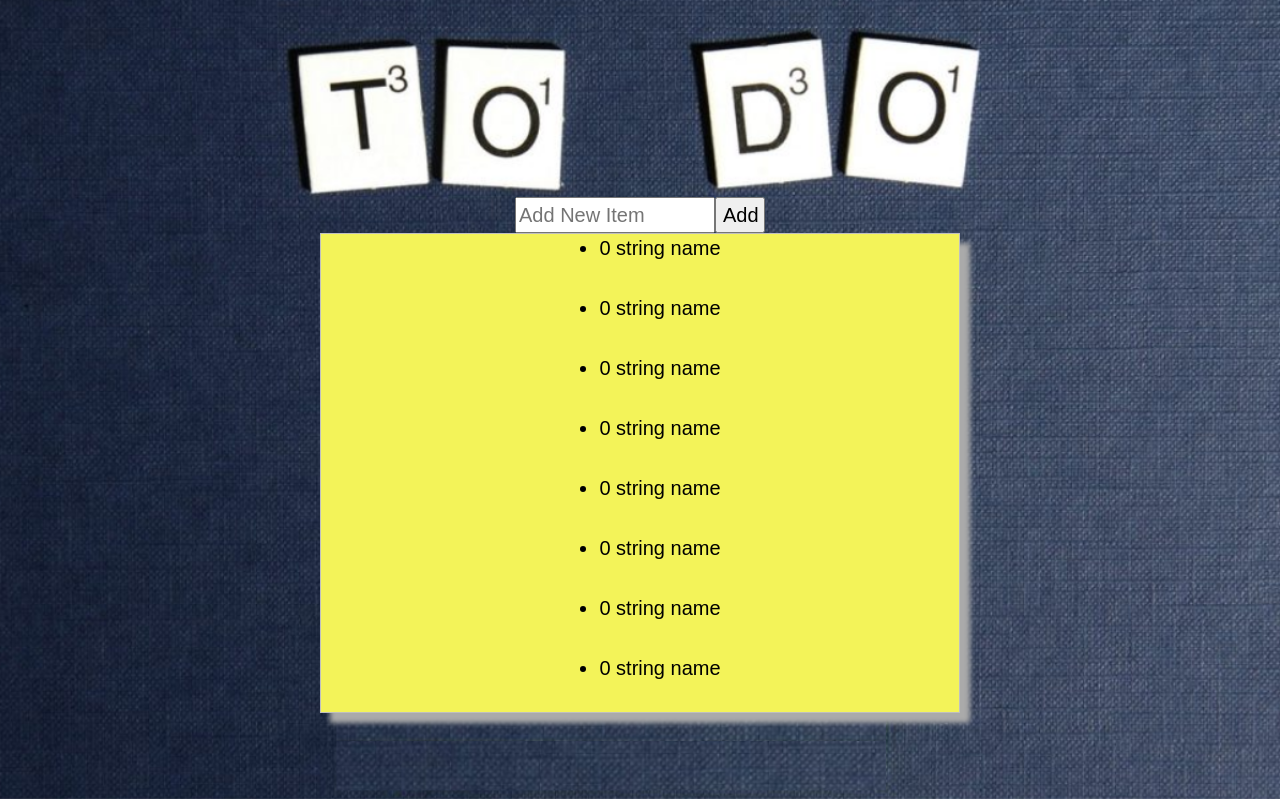
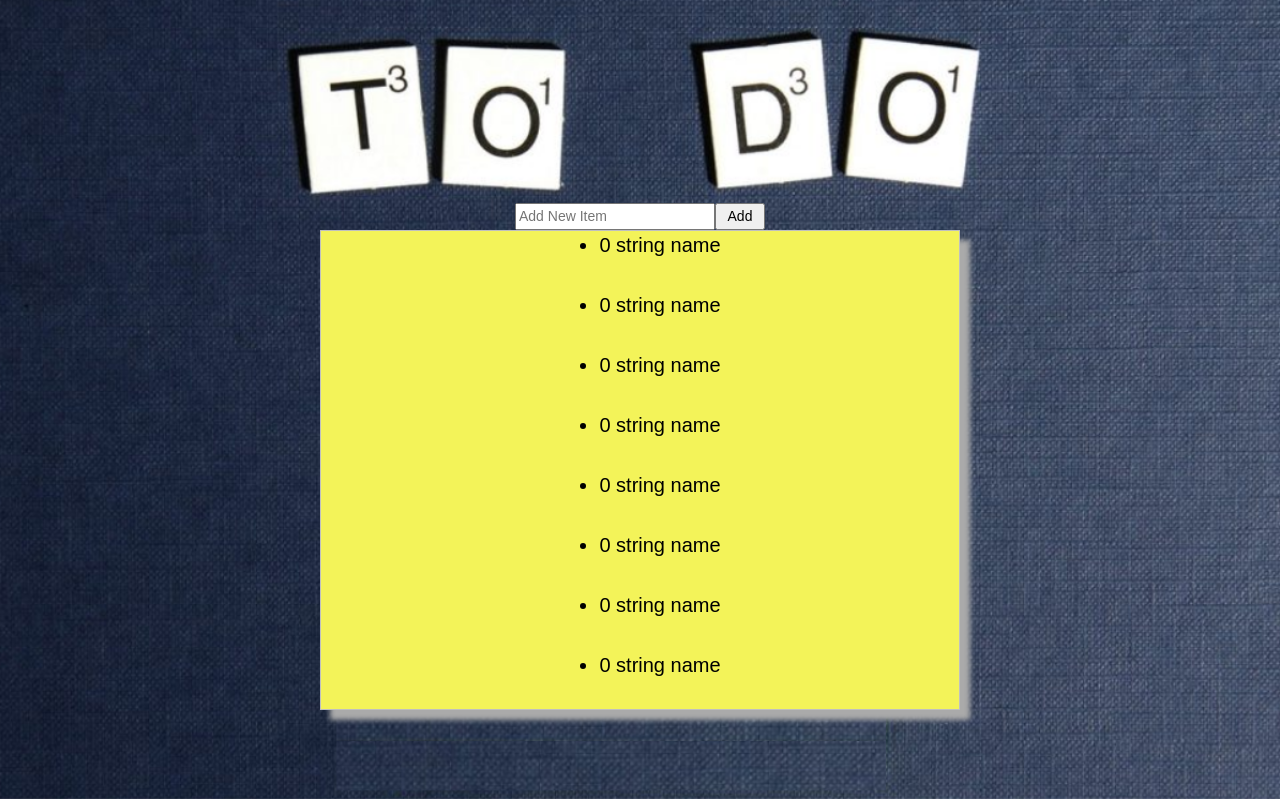
Before and after one commit to saja-aish12/angular, an Angular app: page /list in a window 1280 px wide. Built offline with nearby package versions, Linux system fonts and the light colour scheme.

Commit message:
update input&button style

```diff
--- a/src/app/to-do-list/to-do-list.component.css
+++ b/src/app/to-do-list/to-do-list.component.css
@@ -61,11 +61,11 @@
   }
   input{
       width: 200px;
-      font-size: 20px;
+      font-size: 70%;
   }
   button{
     width: 50px;
-    font-size: 20px;
+    font-size: 70%;
 }
   .footer {
 
```
